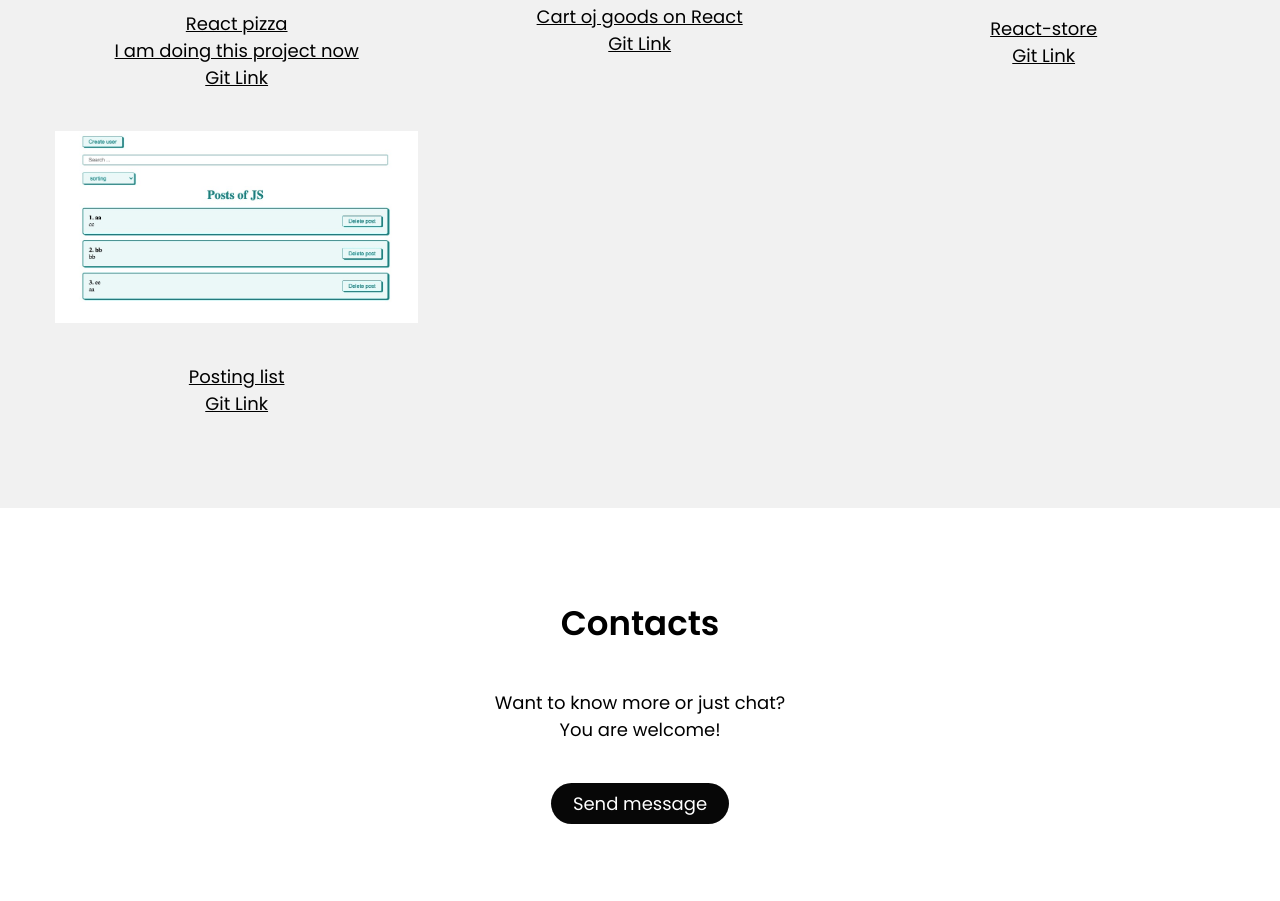
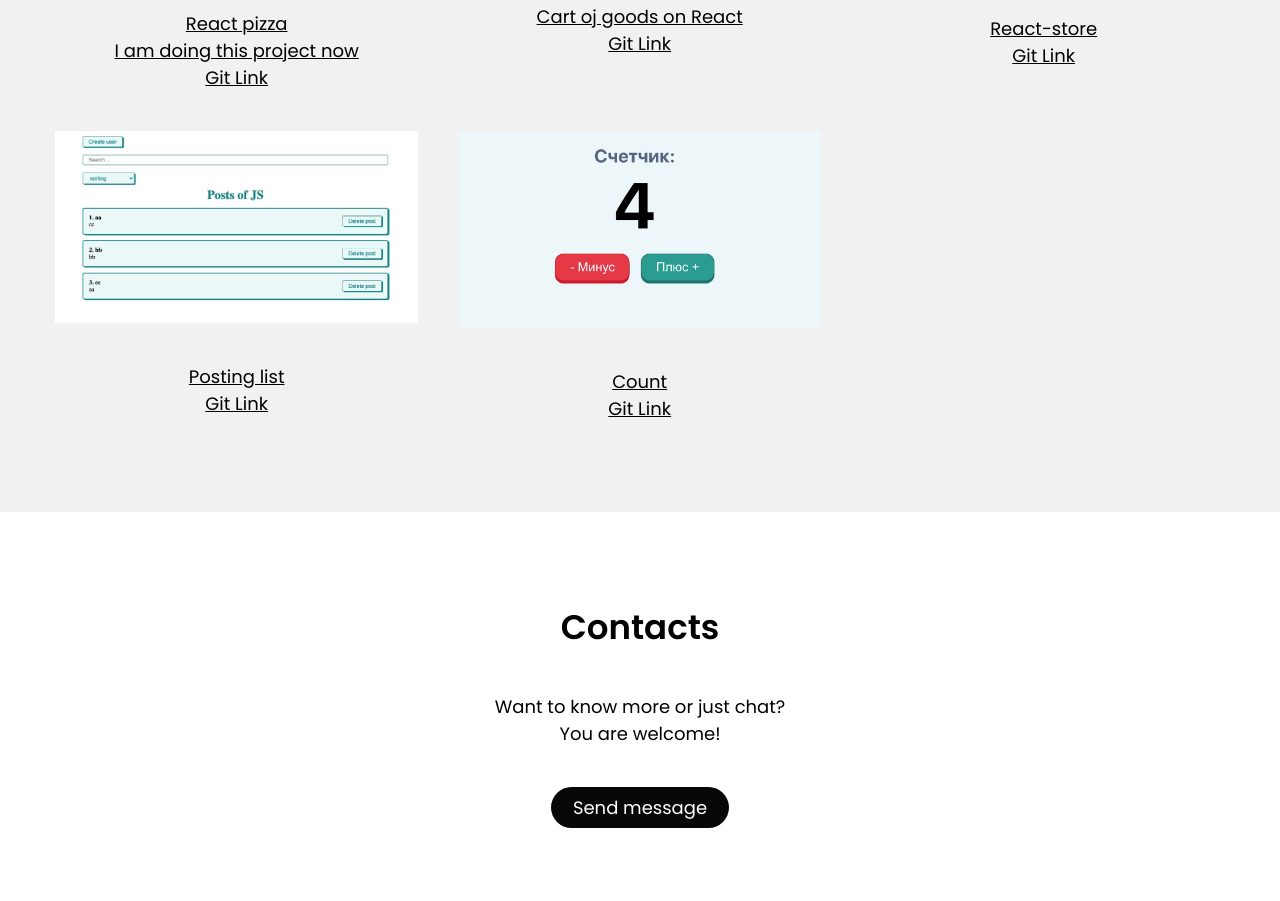
Before and after one commit to ShadePrima/portfolio-cv-Aleksandr, a plain HTML site: page React.html in a window 1280 px wide. Shown: the part 1509-2410 px from the top of the page. Drawn offline with nearby package versions, Linux system fonts and the light colour scheme.

Commit message:
add my count

```diff
--- a/React.html
+++ b/React.html
@@ -208,6 +208,25 @@
               >
             </h3>
           </div>
+          <!-- New cart my count  -->
+          <div class="project" data-aos="flip-left">
+            <a href="https://my-counter-git-main-shadeprima.vercel.app"
+              ><img
+                src="./img/portfolio/react/my-count.jpg"
+                alt="React-store"
+                class="project-img project-img-count"
+            /></a>
+            <h3 class="project-title">
+              <a href="https://my-counter-git-main-shadeprima.vercel.app"
+                >Count</a
+              >
+            </h3>
+            <h3 class="project-title">
+              <a href="https://github.com/ShadePrima/my-counter.git"
+                >Git Link</a
+              >
+            </h3>
+          </div>
         </div>
       </div>
     </section>
```
Also changed, not shown: img/portfolio/react/my-count.jpg (added), 1 other file.
